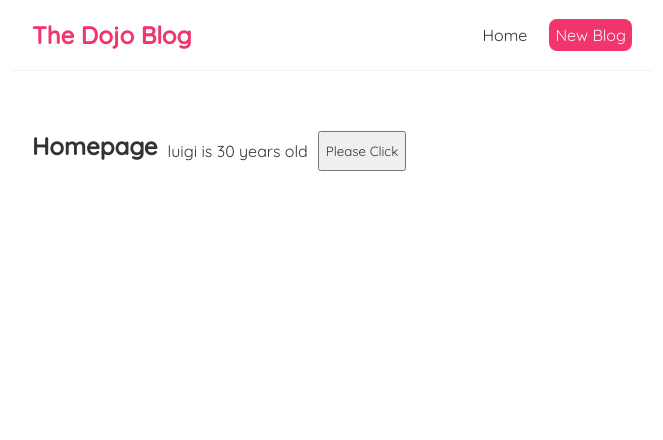
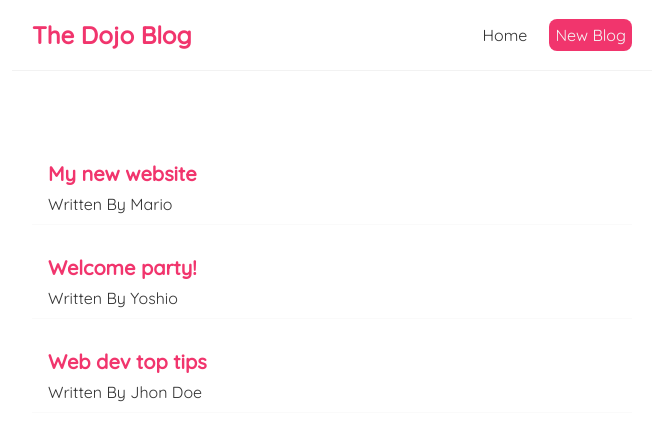
Before and after one commit to nordeeen/my-dojo-blog, a React (Create React App) app: page / in a window 1280 px wide. Shown: the top 440 px of the page, without its empty margins (308-971 px from the left). Built offline with nearby package versions, Linux system fonts and the light colour scheme.

Commit message:
outputting list

```diff
--- a/src/Home.js
+++ b/src/Home.js
@@ -1,38 +1,36 @@
 import React from "react";
 import { useState } from "react";
 
-// Multiple Components
 const Home = () => {
-  const [name, setName] = useState("luigi");
-  const [age, setAge] = useState(30);
-
-  const handleBtn = () => {
-    setName("Jhon Doe");
-    setAge(24);
-  };
-
-  // function handleClick() {
-  //   alert("hello, ninjas");
-  // }
-
-  // const handleClickAgain = (nama, e) => {
-  //   console.log(`hello, ${nama}`, e.target);
-  // };
+  const [blogs, setBlogs] = useState([
+    {
+      title: "My new website",
+      body: "lorem ipsum ...",
+      author: "Mario",
+      id: 1,
+    },
+    {
+      title: "Welcome party!",
+      body: "lorem ipsum ...",
+      author: "Yoshio",
+      id: 2,
+    },
+    {
+      title: "Web dev top tips",
+      body: "lorem ipsum ...",
+      author: "Jhon Doe",
+      id: 3,
+    },
+  ]);
 
   return (
     <div className="home">
-      <h2>Homepage</h2>
-      <p style={{ padding: "10px" }}>
-        {name} is {age} years old
-      </p>
-      <button onClick={handleBtn}>Please Click</button>
-
-      {/* <button style={{ marginLeft: "8px" }} onClick={handleClick}>
-        click me
-      </button>
-      <button onClick={(e) => handleClickAgain("Dian", e)}>
-        click me again
-      </button> */}
+      {blogs.map((blog) => (
+        <div className="blog-preview" key={blog.id}>
+          <h2>{blog.title}</h2>
+          <p>Written By {blog.author}</p>
+        </div>
+      ))}
     </div>
   );
 };
--- a/src/index.css
+++ b/src/index.css
@@ -7,7 +7,6 @@
   font-family: "Quicksand";
   color: #333;
 }
-
 .navbar {
   padding: 20px;
   display: flex;
@@ -16,31 +15,95 @@
   margin: 0 auto;
   border-bottom: 1px solid #f2f2f2;
 }
-
 .navbar h1 {
   color: #f1356d;
 }
-
 .navbar .links {
   margin-left: auto;
 }
-
 .navbar a {
   margin-left: 16px;
   text-decoration: none;
   padding: 6px;
 }
-
-.home {
-  display: flex;
-}
-
 .navbar a:hover {
   color: #f1356d;
 }
-
 .content {
   max-width: 600px;
   margin: 40px auto;
   padding: 20px;
 }
+
+/* blog previews / list */
+.blog-preview {
+  padding: 10px 16px;
+  margin: 20px 0;
+  border-bottom: 1px solid #fafafa;
+  display: flex;
+  flex-direction: column;
+  text-align: left;
+}
+.blog-preview:hover {
+  box-shadow: 1px 3px 5px rgba(0, 0, 0, 0.1);
+}
+.blog-preview h2 {
+  font-size: 20px;
+  color: #f1356d;
+  margin-bottom: 8px;
+}
+.blog-preview a {
+  text-decoration: none;
+}
+
+/* blog details page */
+.blog-details h2 {
+  font-size: 20px;
+  color: #f1356d;
+  margin-bottom: 10px;
+}
+.blog-details div {
+  margin: 20px 0;
+}
+.blog-details button {
+  background: #f1356d;
+  color: #fff;
+  border: 0;
+  padding: 8px;
+  border-radius: 8px;
+  cursor: pointer;
+}
+
+/* create new blog form */
+.create {
+  max-width: 400px;
+  margin: 0 auto;
+  text-align: center;
+}
+.create label {
+  text-align: left;
+  display: block;
+}
+.create h2 {
+  font-size: 20px;
+  color: #f1356d;
+  margin-bottom: 30px;
+}
+.create input,
+.create textarea,
+.create select {
+  width: 100%;
+  padding: 6px 10px;
+  margin: 10px 0;
+  border: 1px solid #ddd;
+  box-sizing: border-box;
+  display: block;
+}
+.create button {
+  background: #f1356d;
+  color: #fff;
+  border: 0;
+  padding: 8px;
+  border-radius: 8px;
+  cursor: pointer;
+}
```
